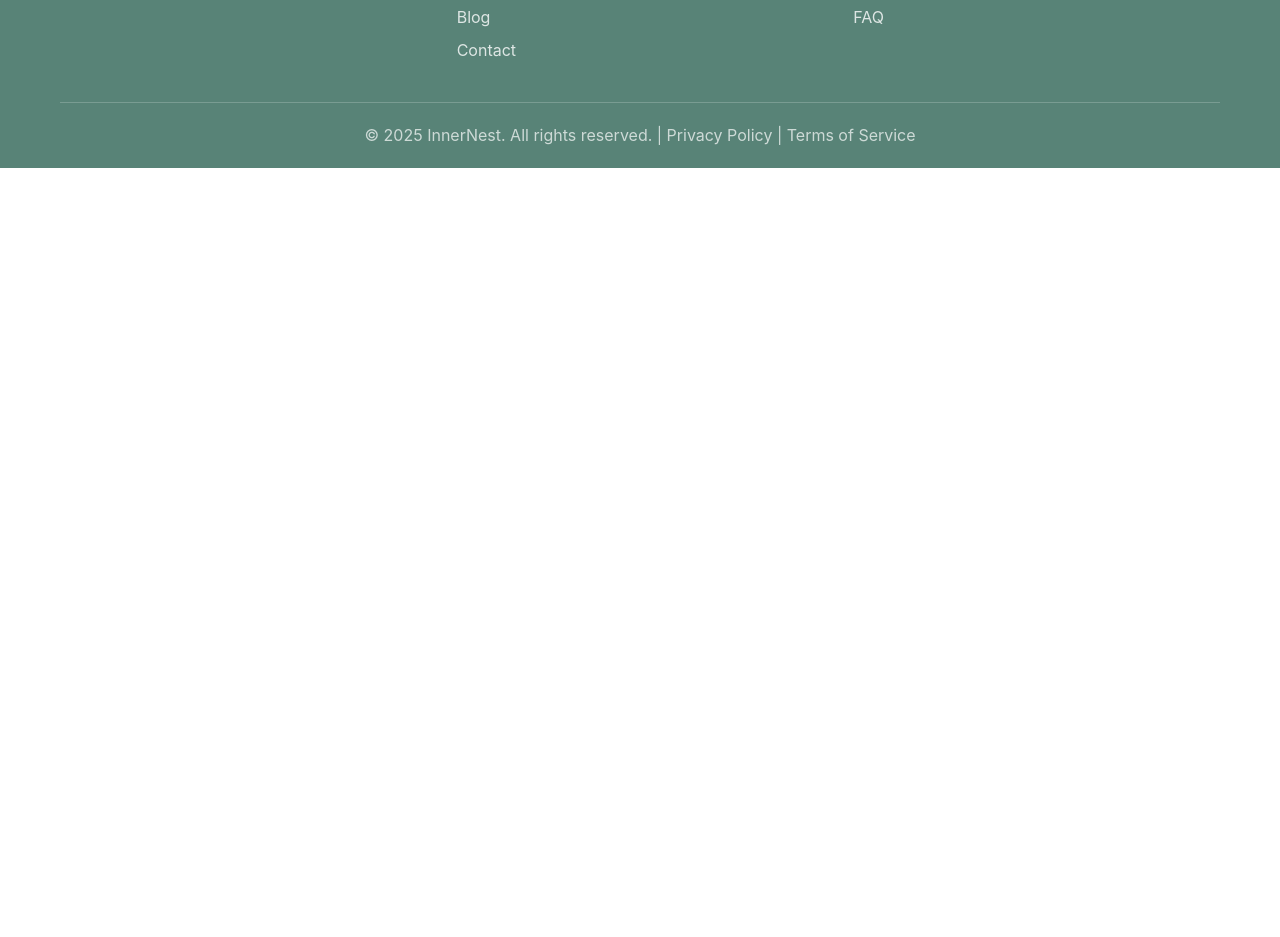
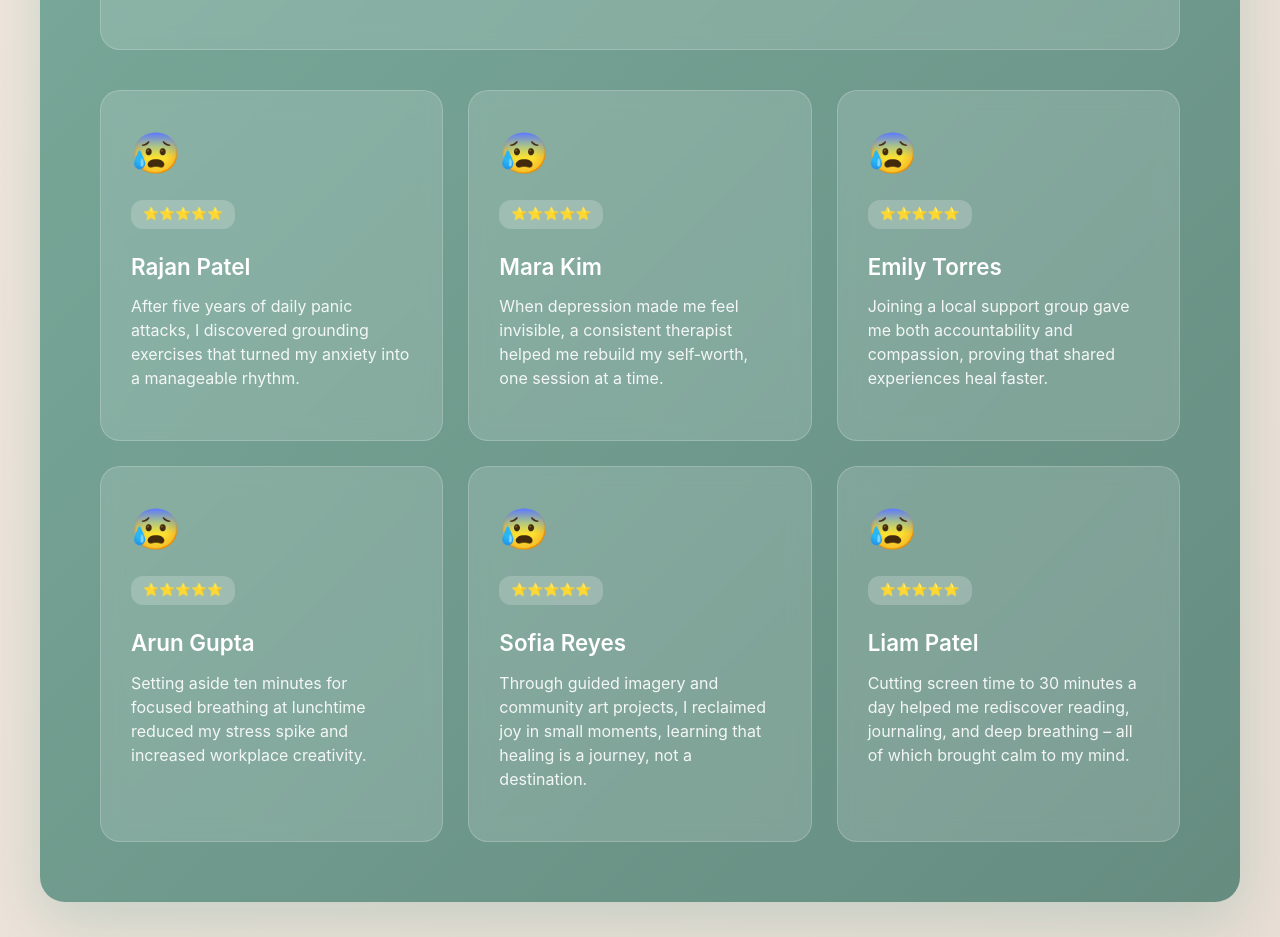
Before and after one commit to BernardMK/InnerNest2, a plain HTML site: page blog.html in a window 1280 px wide. Shown: the part 2464-3401 px from the top of the page. Before the commit the page ends 2632 px from the top, so only its background shows below. Drawn offline with Linux system fonts and the light colour scheme.

Commit message:
blogpage

```diff
--- a/blog.html
+++ b/blog.html
@@ -187,6 +187,82 @@
             </div>
         </div>
     </section>
+    <section class="disorder-container" id="disorders">
+        <div class="container">
+            <div class="description" id="description">
+                <h2>Testimony</h2>
+            </div>
+
+            <div class="conditions-grid" id="item_container">
+                <div class="condition-item" data-blog-id="1">
+                    <div class="condition-icon">😰</div>
+
+                    <div class="condition-tags">
+                        <span class="tag">⭐⭐⭐⭐⭐</span>
+                    </div>
+                    <h3>Rajan Patel</h3>
+
+                    <p>After five years of daily panic attacks, I discovered grounding exercises that turned my anxiety into a manageable rhythm.</p>
+                </div>
+
+                <div class="condition-item" data-blog-id="1">
+                    <div class="condition-icon">😰</div>
+
+                    <div class="condition-tags">
+                        <span class="tag">⭐⭐⭐⭐⭐</span>
+                    </div>
+                    <h3>Mara Kim</h3>
+
+                    <p>When depression made me feel invisible, a consistent therapist helped me rebuild my self‑worth, one session at a time.</p>
+                </div>
+
+                <div class="condition-item" data-blog-id="1">
+                    <div class="condition-icon">😰</div>
+
+                    <div class="condition-tags">
+                        <span class="tag">⭐⭐⭐⭐⭐</span>
+                    </div>
+                    <h3>Emily Torres</h3>
+
+                    <p>Joining a local support group gave me both accountability and compassion, proving that shared experiences heal faster.</p>
+                </div>
+
+                <div class="condition-item" data-blog-id="1">
+                    <div class="condition-icon">😰</div>
+
+                    <div class="condition-tags">
+                        <span class="tag">⭐⭐⭐⭐⭐</span>
+                    </div>
+                    <h3>Arun Gupta</h3>
+
+                    <p>Setting aside ten minutes for focused breathing at lunchtime reduced my stress spike and increased workplace creativity.</p>
+                </div>
+
+                <div class="condition-item" data-blog-id="1">
+                    <div class="condition-icon">😰</div>
+
+                    <div class="condition-tags">
+                        <span class="tag">⭐⭐⭐⭐⭐</span>
+                    </div>
+                    <h3>Sofia Reyes</h3>
+
+                    <p>Through guided imagery and community art projects, I reclaimed joy in small moments, learning that healing is a journey, not a destination.</p>
+                </div>
+
+                <div class="condition-item" data-blog-id="1">
+                    <div class="condition-icon">😰</div>
+
+                    <div class="condition-tags">
+                        <span class="tag">⭐⭐⭐⭐⭐</span>
+                    </div>
+                    <h3>Liam Patel</h3>
+
+                    <p>Cutting screen time to 30 minutes a day helped me rediscover reading, journaling, and deep breathing – all of which brought calm to my mind.</p>
+                </div>
+            </div>
+        </div>
+    </section>
+
 
     <!-- Footer -->
     <footer class="footer">
```
